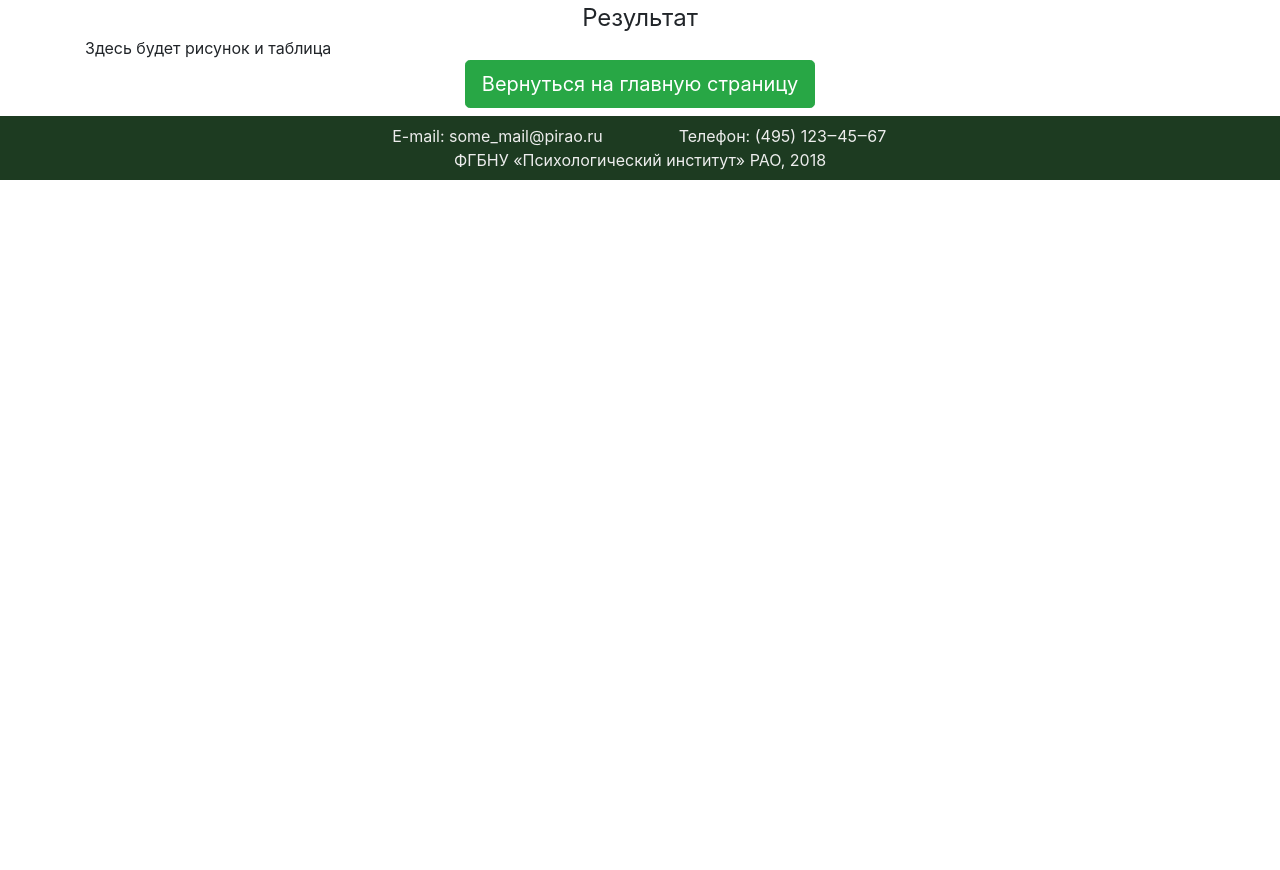
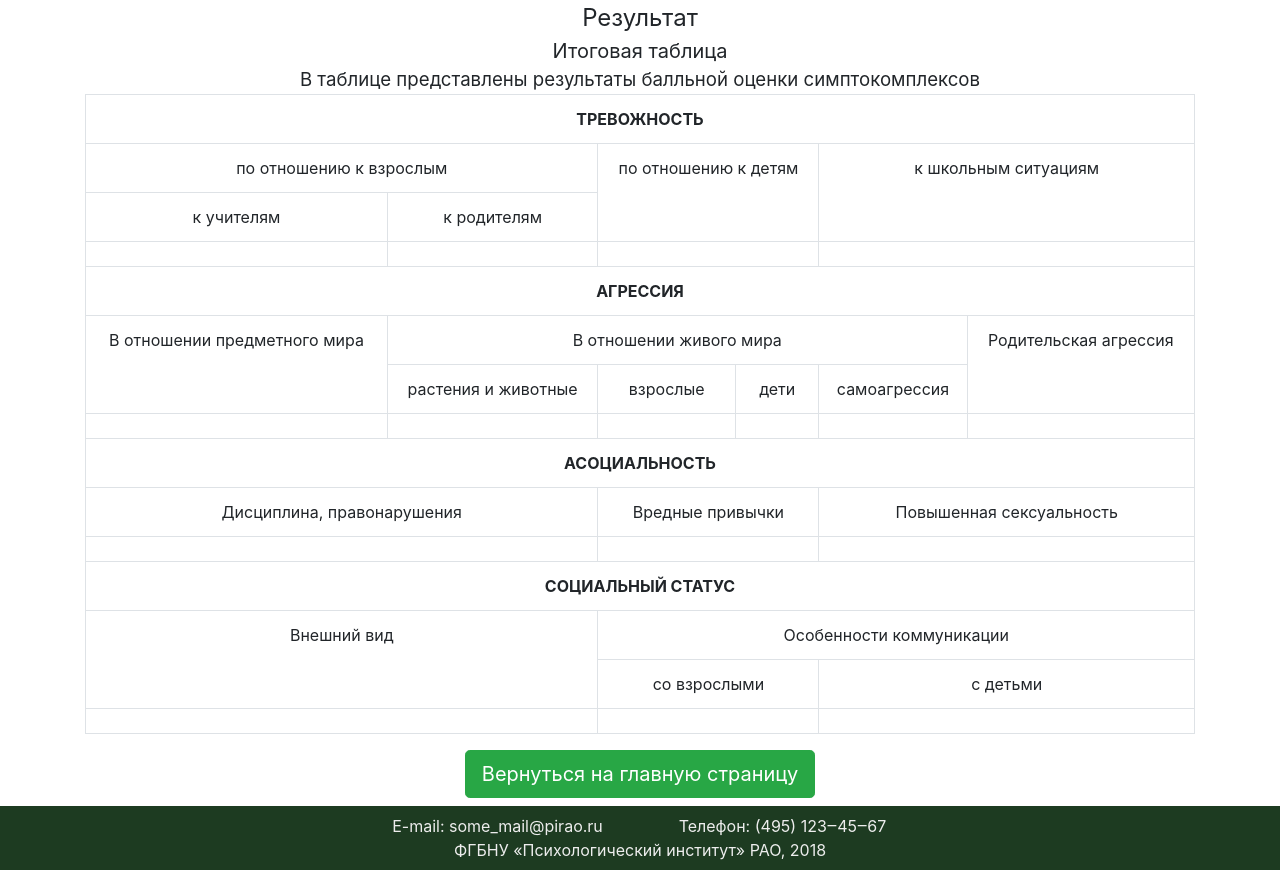
Before and after one commit to AndreyAD1/stott-questionnaire, a Flask app: template templates/result.html in a window 1280 px wide. Shown: the part 48-918 px from the top of the page. Before the commit the page ends 228 px from the top, so only its background shows below. Run offline with Flask 2, Linux system fonts and the light colour scheme; the template is opened without the code that fills it, so the values that code supplies are empty; some libraries are stand-ins or nearby versions.

Commit message:
Make a result table.

```diff
--- a/server.py
+++ b/server.py
@@ -77,11 +77,19 @@ def questions_and_result(number_of_symptom_complex):
             session['person_info_id'],
             session['aptitude_list']
         )
-        matched_symptoms = get_symptoms_from_database(session['person_info_id'])
-        aptitudes = get_aptitudes_from_database(session['person_info_id'])
-        print(get_points_per_symptom_complex(symptom_list, matched_symptoms))
+        matched_symptoms = get_symptoms_from_database(
+            session['person_info_id']
+        )
+        aptitudes = get_aptitudes_from_database(
+            session['person_info_id']
+        )
+        symptom_scores = get_points_per_symptom_complex(
+            symptom_list,
+            matched_symptoms
+        )
+        print(symptom_scores)
         print(aptitudes)
-        return render_template('result.html')
+        return render_template('result.html', symptom_scores=symptom_scores)
 
 
 if __name__ == '__main__':
--- a/static/css/main.css
+++ b/static/css/main.css
@@ -1,3 +1,11 @@
+.table {
+  text-align: center;
+}
+
+.table-description {
+  font-size: 14pt;
+}
+
 .title {
   font-size: 18pt;
   font: bold;
--- a/symptoms.json
+++ b/symptoms.json
@@ -103,7 +103,7 @@
   },
   {
     "syndrome": "Агрессия",
-    "symptom_complex": "Агрессия в отношении «живого» мира",
+    "symptom_complex": "Агрессия в отношении живого мира",
     "symptom_subcomplex": "Самоагрессия",
     "symptom_list": [
       ["symptom_2_2_4_1", "Пощипывает, царапает себя, до боли выкручивает пальцы.", 2],
--- a/templates/result.html
+++ b/templates/result.html
@@ -6,7 +6,87 @@
     <div class="col-12 title text-center">
       Результат
     </div>
-    <div class="col-auto">Здесь будет рисунок и таблица</div>
+        <div class="col-12 text-center subtitle">Итоговая таблица</div>
+    <div class="col-12 text-center table-description">
+      В таблице представлены результаты балльной оценки симптокомплексов
+    </div>
+    <div class="col-12">
+      <table class="table table-bordered">
+        <tr>
+          <th colspan="6" class="pl-auto pr-auto">
+            ТРЕВОЖНОСТЬ
+          </th>
+        </tr>
+        <tr>
+          <td colspan="2">по отношению к взрослым</td>
+          <td colspan="2" rowspan="2">по отношению к детям</td>
+          <td colspan="2" rowspan="2">к школьным ситуациям</td>
+        </tr>
+        <tr>
+          <td>к учителям</td>
+          <td>к родителям</td>
+        </tr>
+        <tr>
+          <td>{{ symptom_scores['Тревожность по отношению к учителям'] }}</td>
+          <td>{{ symptom_scores['Тревожность по отношению к родителям, неблагополучие в семье'] }}</td>
+          <td colspan="2">{{ symptom_scores['Тревожность по отношению к детям'] }}</td>
+          <td colspan="2">{{ symptom_scores['Тревожность к школьным ситуациям'] }}</td>
+        </tr>
+        <tr>
+          <th colspan="6" class="pl-auto pr-auto">
+            АГРЕССИЯ
+          </th>
+        </tr>
+        <tr>
+          <td rowspan="2">В отношении предметного мира</td>
+          <td colspan="4">В отношении живого мира</td>
+          <td rowspan="2">Родительская агрессия</td>
+        </tr>
+        <tr>
+          <td>растения и животные</td>
+          <td>взрослые</td>
+          <td>дети</td>
+          <td>самоагрессия</td>
+        </tr>
+        <tr>
+          <td>{{ symptom_scores['Агрессия в отношении предметов (неживое)'] }}</td>
+          <td>{{ symptom_scores['Агрессия в отношении растений, животных'] }}</td>
+          <td>{{ symptom_scores['Агрессия по отношению к взрослым'] }}</td>
+          <td>{{ symptom_scores['Агрессия по отношению к детям'] }}</td>
+          <td>{{ symptom_scores['Самоагрессия'] }}</td>
+          <td>{{ symptom_scores['Признаки родительской агрессии'] }}</td>
+        </tr>
+        <tr>
+          <th colspan="6">АСОЦИАЛЬНОСТЬ</th>
+        </tr>
+        <tr>
+          <td colspan="2">Дисциплина, правонарушения</td>
+          <td colspan="2">Вредные привычки</td>
+          <td colspan="2">Повышенная сексуальность</td>
+        </tr>
+        <tr>
+          <td colspan="2">{{ symptom_scores['Дисциплина, правонарушения'] }}</td>
+          <td colspan="2">{{ symptom_scores['Вредные привычки'] }}</td>
+          <td colspan="2">{{ symptom_scores['Повышенная сексуальность'] }}</td>
+        </tr>
+        <tr>
+          <th colspan="6">СОЦИАЛЬНЫЙ СТАТУС</th>
+        </tr>
+        <tr>
+          <td colspan="2" rowspan="2">Внешний вид</td>
+          <td colspan="4">Особенности коммуникации</td>
+        </tr>
+        <tr>
+          <td colspan="2">со взрослыми</td>
+          <td colspan="2">с детьми</td>
+        </tr>
+        <tr>
+          <td colspan="2">{{ symptom_scores['Внешний вид'] }}</td>
+          <td colspan="2">{{ symptom_scores['Особенности коммуникации со взрослыми'] }}</td>
+          <td colspan="2">{{ symptom_scores['Особенности коммуникации с детьми'] }}</td>
+        </tr>
+      </table>
+    </div>
     <div class="col-12 text-center">
       <a class="btn btn-success btn-lg" href="/" role="button">Вернуться на главную страницу</a>
     </div>
```
Also changed, not shown: get_results.py (+26 -12 lines), static/result.html (+81 -1 lines).
